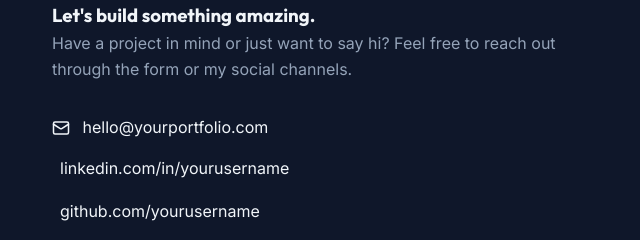
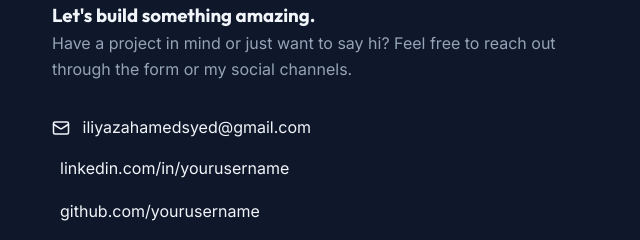
Before and after one commit to iliyazahameds-cyber/Portfolio, a plain HTML site: page index.html in a window 1280 px wide. Shown: the part 4379-4619 px from the top of the page, 20-660 px from the left. Drawn offline with nearby package versions, Linux system fonts and the light colour scheme; some icons are missing.

Commit message:
Update contact email address

```diff
--- a/index.html
+++ b/index.html
@@ -250,7 +250,7 @@
                     <h3>Let's build something amazing.</h3>
                     <p style="margin-bottom: 2rem; color: var(--text-muted);">Have a project in mind or just want to say hi? Feel free to reach out through the form or my social channels.</p>
                     <div class="contact-links" style="display: flex; flex-direction: column; gap: 1rem;">
-                        <p><i data-lucide="mail" style="width: 18px; margin-right: 0.5rem; vertical-align: middle;"></i> hello@yourportfolio.com</p>
+                        <p><i data-lucide="mail" style="width: 18px; margin-right: 0.5rem; vertical-align: middle;"></i> iliyazahamedsyed@gmail.com</p>
                         <p><i data-lucide="linkedin" style="width: 18px; margin-right: 0.5rem; vertical-align: middle;"></i> linkedin.com/in/yourusername</p>
                         <p><i data-lucide="github" style="width: 18px; margin-right: 0.5rem; vertical-align: middle;"></i> github.com/yourusername</p>
                     </div>
```
